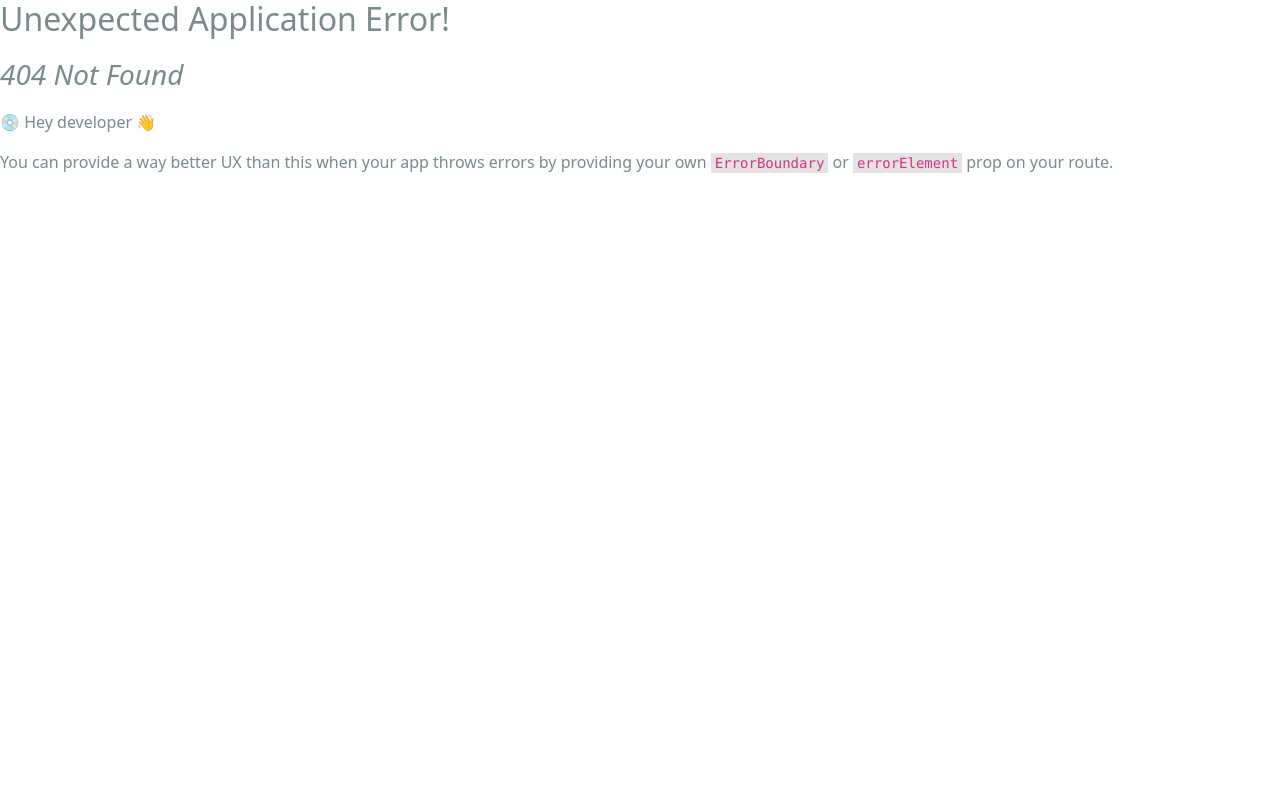
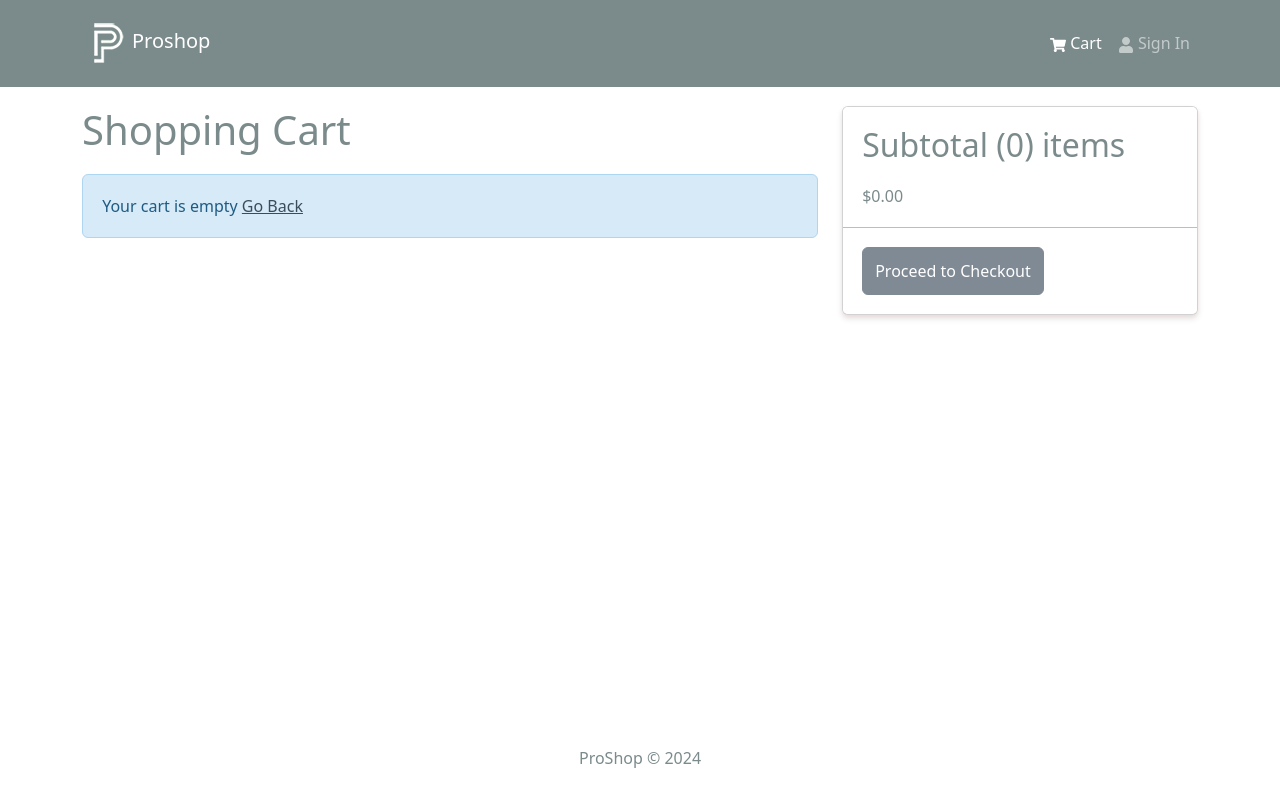
Before and after one commit to Pasionfruit/ProShop, a React (Create React App) app in the folder frontend/: page /cart in a window 1280 px wide. Before the commit this address had no page. Shown: the top 802 px of the page. Built offline with nearby package versions, Linux system fonts and the light colour scheme.

Commit message:
Implements Cart Screen

```diff
--- a/frontend/src/index.js
+++ b/frontend/src/index.js
@@ -16,12 +16,14 @@
 import reportWebVitals from './reportWebVitals';
 import HomeScreen from './screens/HomeScreen';
 import ProductScreen from './screens/ProductScreen';
+import CartScreen from './screens/CartScreen';
 
 const router = createBrowserRouter(
   createRoutesFromElements(
     <Route path="/" element={<App />}>
       <Route index={true} path='/' element={<HomeScreen />} />
       <Route path='/product/:id' element={<ProductScreen />} />
+      <Route path='/cart' element={<CartScreen />} />
     </Route>
   )
 )
--- /dev/null
+++ b/frontend/src/screens/CartScreen.jsx
@@ -0,0 +1,99 @@
+import { Link, useNavigate } from 'react-router-dom';
+import { useDispatch, useSelector } from 'react-redux';
+import { Row, Col, ListGroup, Image, Form, Button, Card } from 'react-bootstrap';
+import { FaTrash } from 'react-icons/fa';
+import Message from '../components/Message';
+import { addToCart } from '../slices/cartSlice';
+
+const CartScreen = () => {
+    const navigate = useNavigate();
+    const dispatch = useDispatch();
+
+    const cart = useSelector((state) => state.cart);
+    const { cartItems } = cart;
+
+    const addToCartHandler = async (product, qty) => {
+        dispatch(addToCart({...product, qty}));
+    };
+
+    //const removeFromCartHandler = (id) => {
+    //    dispatch(removeFromCart(id));
+    //};
+
+    const checkoutHandler = () => {
+        navigate('/login?redirect=shipping');
+    };
+
+    return <Row>
+        <Col md={8}>
+            <h1 style={{ marginBottom: '20px' }}>Shopping Cart</h1>
+            {cartItems.length === 0 ? (
+                <Message>
+                    Your cart is empty <Link to='/'>Go Back</Link>
+                </Message>
+            ) : (
+                <ListGroup variant='flush'>
+                    {cartItems.map((item) => (
+                        <ListGroup.Item key={item._id}>
+                            <Row>
+                                <Col md={2}>
+                                    <Image src={item.image} alt={item.name} fluid rounded />
+                                </Col>
+                                <Col md={3}>
+                                    <Link to={`/product/${item._id}`}>{item.name}</Link>
+                                </Col>
+                                <Col md={2}>
+                                    ${item.price}</Col>
+                                <Col md={2}>
+                                    <Form.Control
+                                        as='select'
+                                        value={item.qty}
+                                        onChange={(e) => addToCartHandler(item, Number(e.target.value))}>
+                                        {[...Array(item.countInStock).keys()].map((x) => (
+                                            <option key={x + 1} value={x + 1}>
+                                                {x + 1}
+                                            </option>
+                                        ))}
+                                    </Form.Control>
+                                </Col>
+                                <Col md={2}>
+                                    <Button
+                                        type='button'
+                                        variant='light'
+                                        //onClick={() => removeFromCartHandler(item.product)}
+                                    >
+                                        <FaTrash />
+                                    </Button>
+                                </Col>
+                            </Row>
+
+                        </ListGroup.Item>
+                    ))}
+                </ListGroup>
+            )}
+        </Col>
+        <Col md={4}>
+            <Card>
+                <ListGroup variant='flush'>
+                    <ListGroup.Item>
+                        <h2>
+                            Subtotal ({cartItems.reduce((acc, item) => acc + item.qty, 0)}) items
+                        </h2>
+                        ${cartItems.reduce((acc, item) => acc + item.qty * item.price, 0).toFixed(2)}
+                    </ListGroup.Item>
+                    <ListGroup.Item>
+                        <Button
+                            type='button'
+                            className='btn-block'
+                            disabled={cartItems.length === 0}
+                            onClick={() => navigate('/login?redirect=shipping')}>
+                            Proceed to Checkout
+                        </Button>
+                    </ListGroup.Item>
+                </ListGroup>
+            </Card>
+        </Col>
+    </Row>;
+}
+
+export default CartScreen;
```
